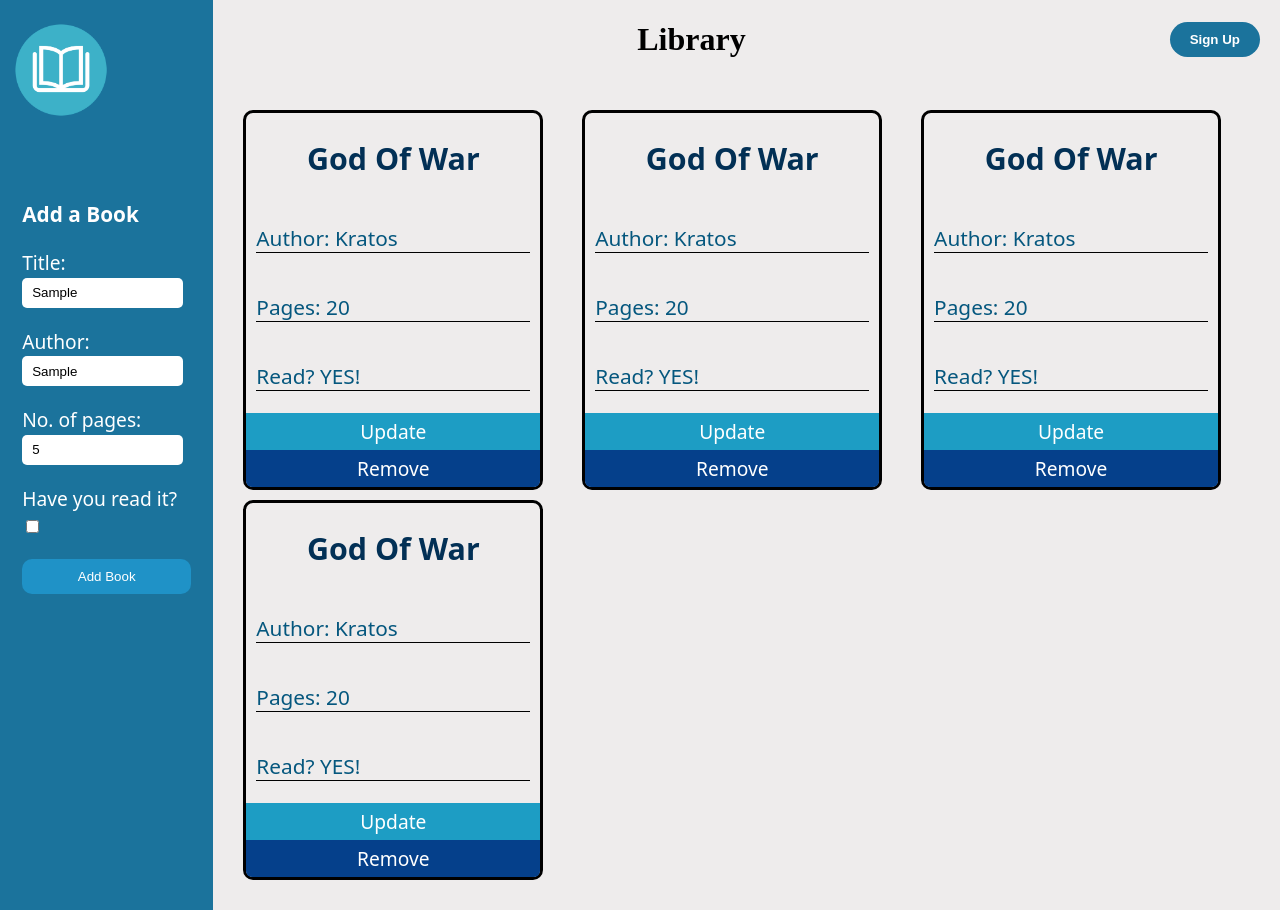
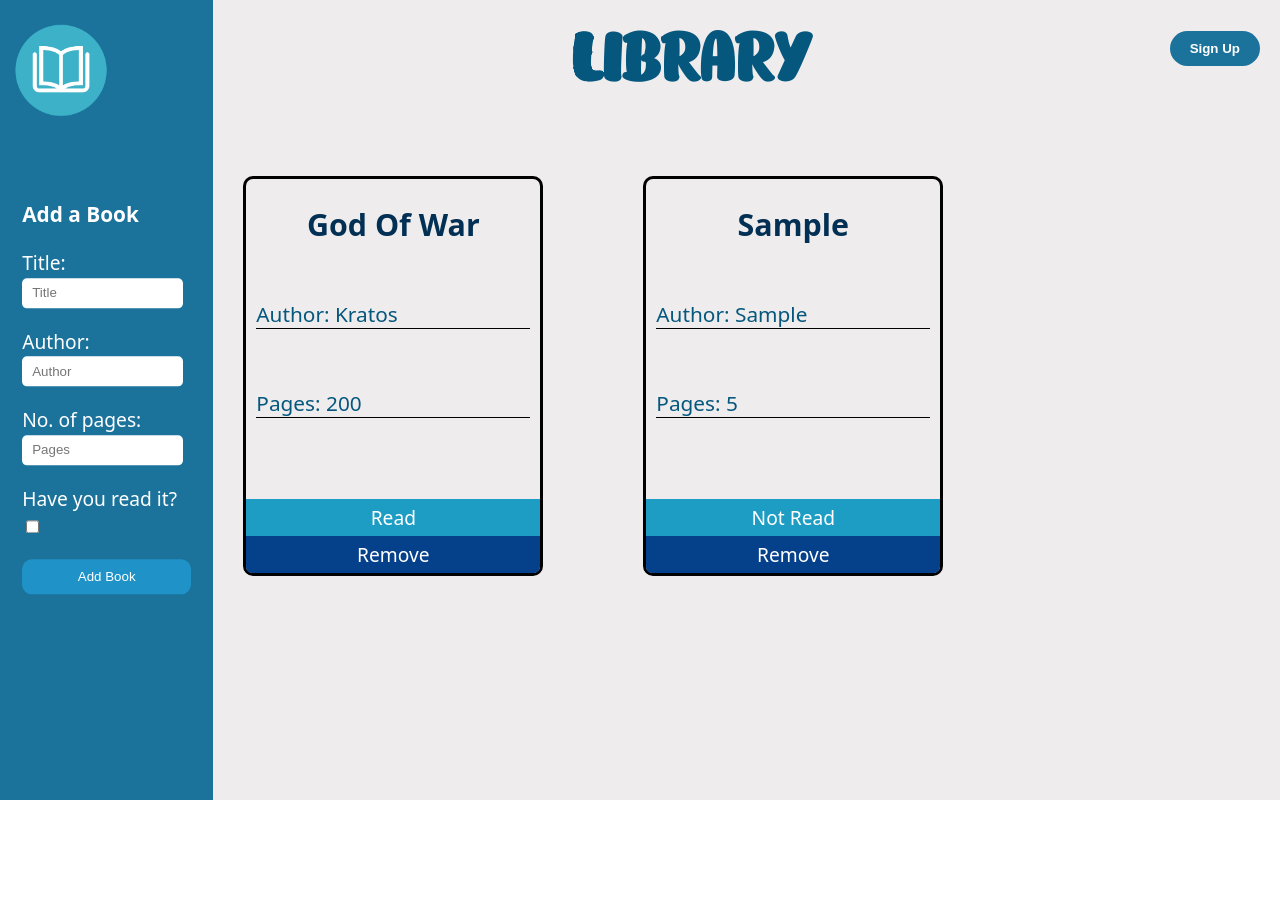
Before and after one commit to trinay-krishna/Library, a plain HTML site: page index.html in a window 1280 px wide. Both pictures are taken after typing "Sample", "Sample", "5" into the empty fields and a click on the button "Add Book". After the commit the page ends 800 px from the top, so only its background shows below. Drawn offline with Linux system fonts and the light colour scheme.

Commit message:
Complete JS logic for adding Books
- Added the functionality to add books to library.
- Linked DOM elements(book cards) to the library Array.
- Added functionality to Toggle Read and Remove buttons in book cards.
- Added a font for the header.

```diff
--- a/index.html
+++ b/index.html
@@ -36,7 +36,7 @@
                     </div>
                     <div class="field">
                         <label for="book-read">Have you read it?</label>
-                        <input type="checkbox" required>
+                        <input type="checkbox" id="book-read" required>
                     </div>
                     <button id="submit-btn">Add Book</button>
                 </form>
@@ -44,38 +44,6 @@
         </div>
     </div>
     <div class="main-content">
-        <div class="book">
-            <h2>God Of War</h2>
-            <p>Author: Kratos</p>
-            <p>Pages: 20</p>
-            <p>Read? YES!</p>
-            <button>Update</button>
-            <button>Remove</button>
-        </div>
-        <div class="book">
-            <h2>God Of War</h2>
-            <p>Author: Kratos</p>
-            <p>Pages: 20</p>
-            <p>Read? YES!</p>
-            <button>Update</button>
-            <button>Remove</button>
-        </div>
-        <div class="book">
-            <h2>God Of War</h2>
-            <p>Author: Kratos</p>
-            <p>Pages: 20</p>
-            <p>Read? YES!</p>
-            <button>Update</button>
-            <button>Remove</button>
-        </div>
-        <div class="book">
-            <h2>God Of War</h2>
-            <p>Author: Kratos</p>
-            <p>Pages: 20</p>
-            <p>Read? YES!</p>
-            <button>Update</button>
-            <button>Remove</button>
-        </div>
     </div>
 
 </body>
--- a/script.js
+++ b/script.js
@@ -1,29 +1,141 @@
-const myLibrary=[];
+let myLibrary=[];
 
-function Book(author,title,pages,isRead){
+function Book(author,title,pages,isRead=false){
     this.author=author;
     this.title=title;
     this.pages=pages;
     this.isRead=isRead;
 }
 
+function setBookDetails(title,author,pages,readBtn,removeBtn,book){
+    title.textContent=book.title;
+    author.textContent=`Author: ${book.author}`;
+    pages.textContent=`Pages: ${book.pages}`;
+    readBtn.textContent=(book.isRead)?"Read":"Not Read";
+    removeBtn.textContent="Remove"
+}
+
+function addToDiv(div,title,author,pages,readBtn,removeBtn){
+    div.appendChild(title);
+    div.appendChild(author);
+    div.appendChild(pages);
+    div.appendChild(readBtn);
+    div.appendChild(removeBtn);
+}
+
+function createBookCard(book,index){
+    const div=document.createElement('div');
+    div.classList="book";
+    const id=index;
+    const title=document.createElement('h2');
+    const author=document.createElement('p');
+    const pages=document.createElement('p');
+    const readBtn=document.createElement('button');
+    const removeBtn=document.createElement('button');
+    readBtn.id=`u-${id}`;
+    removeBtn.id=`r-${id}`;
+    setBookDetails(title,author,pages,readBtn,removeBtn,book);
+    addToDiv(div,title,author,pages,readBtn,removeBtn);
+    return div;
+}
+function updateLibrary(){
+    const container=document.querySelector('.main-content');
+    container.textContent="";
+    myLibrary.forEach(
+        (book,index)=>{
+            const div=createBookCard(book,index);
+            container.appendChild(div);
+        }
+    )
+}
+
 function addBookToLibrary(book){
     myLibrary.push(book);
+    updateLibrary();
 }
 
-function library(){
-    myLibrary.forEach(
+
+function getBook(inputs){
+    let arr=[];
+    inputs.forEach(
         (item)=>{
-            console.log(item);
+            if(item.id!="book-read"){
+                arr.push(item.value);
+                item.value="";
+            }
+            else{
+                arr.push(item.checked);
+                item.checked=false;
+            }
+        }
+    );
+    let title,author,pages,isRead;
+    [title,author,pages,isRead]=arr;
+    return(new Book(author,title,pages,isRead));
+}
+function setupForm(){
+    const sub=document.querySelector('#submit-btn');
+    console.log(sub)
+    sub.addEventListener('click',
+        (event)=>{
+            const inputs=document.querySelectorAll("input");
+            let invalid=0;
+            inputs.forEach(
+                (item)=>{
+                    if(item.value===""){
+                        item.style.border="2px solid red";
+                        invalid++;
+                    }
+                    else{
+                        item.style.border="none";
+                    }
+                }
+            );
+            if(!invalid){
+                const book=getBook(inputs);
+                addBookToLibrary(book);
+            }
+            event.preventDefault();
         }
     );
 }
 
-const sub=document.querySelector('#submit-btn');
-console.log(sub)
-sub.addEventListener('click',
-    (event)=>{
+function removeBook(index){
+    myLibrary=myLibrary.slice(0,index).concat(myLibrary.slice(index+1));
+    console.log("HELLO",myLibrary);
+    updateLibrary()
+}
 
-        event.preventDefault();
-    }
-)
+function toggleRead(index){
+    const readBtn=document.querySelector(`#u-${index}`);
+    const bookAtIndex=myLibrary[index];
+    bookAtIndex.isRead=!bookAtIndex.isRead;
+    readBtn.textContent=(bookAtIndex.isRead)?"Read":"Not Read";
+}
+
+function setupTemplateCard(){
+    const book=new Book("Kratos","God Of War","200",true);
+    addBookToLibrary(book);
+}
+
+function setupCards(){
+    const container=document.querySelector('.main-content');
+    setupTemplateCard();
+    container.addEventListener('click',
+        (event)=>{
+            const target=event.target;
+            const id=target.id;
+            if(id.charAt(0)!="u" && id.charAt(0)!="r")
+                return;
+            let index;
+            [_,index]=id.split("-");
+            if(id.charAt(0)=="r")
+                removeBook(+index);
+            else
+                toggleRead(+index);
+
+        }
+    )
+}
+setupForm();
+setupCards();
--- a/styles.css
+++ b/styles.css
@@ -1,5 +1,14 @@
 *{
     box-sizing: border-box;
+}
+
+@font-face {
+    font-family: 'FRESH FRUIT PERSONAL USE';
+    src: url('fonts/FRESHFRUITPERSONALUSE-Regular.woff2') format('woff2'),
+        url('fonts/FRESHFRUITPERSONALUSE-Regular.woff') format('woff');
+    font-weight: normal;
+    font-style: normal;
+    font-display: swap;
 }
 label:not([for="book-read"]){
     display: block;
@@ -30,9 +39,14 @@ body{
     grid-column: 2/-1;
     background-color: var(--background-color);
     display: flex;
+    padding-bottom: 50px;
     >h1{
+        margin: auto 0;
         margin-left: auto;
         align-self: center;
+        font-family:'FRESH FRUIT PERSONAL USE' ;
+        font-size: 4.2rem;
+        color: var(--hover-color);
     }
     >#sign-up{
         margin-left: auto;
@@ -74,8 +88,8 @@ body{
     padding: 30px;
     background-color: var(--background-color);
     display: grid;
-    gap: 10px;
-    grid-template-columns: repeat(auto-fit,minmax(300px,1fr));
+    gap: 100px;
+    grid-template-columns: repeat(auto-fit,300px);
 }
 
 form{
@@ -114,7 +128,7 @@ input:focus{
 }
 
 .book{
-    height: 380px;
+    height: 400px;
     width: 300px;
     border: 3px solid black;
     border-radius: 10px;
@@ -139,7 +153,7 @@ input:focus{
 }
 
 .book>p{
-    margin: 20px 10px;
+    margin: 30px 10px;
     color: var(--hover-color);
     font-family: var(--font);
     font-size: 1.3rem;
```
Also changed, not shown: fonts/FRESHFRUITPERSONALUSE-Regular.woff (added), fonts/FRESHFRUITPERSONALUSE-Regular.woff2 (added).
